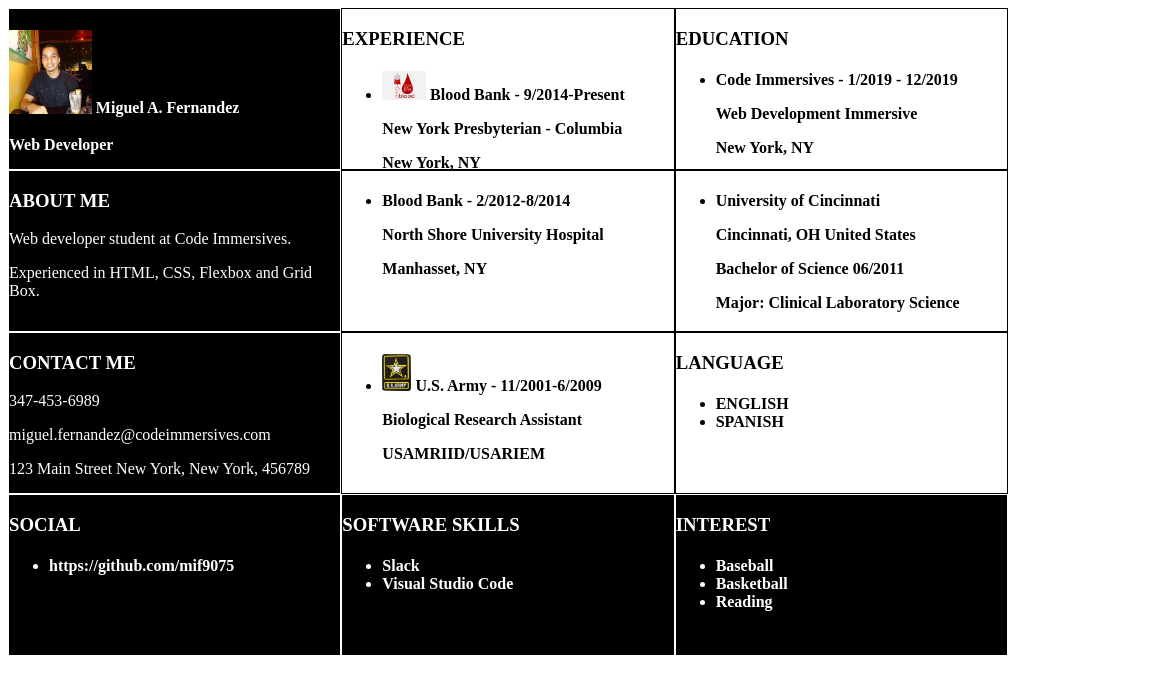
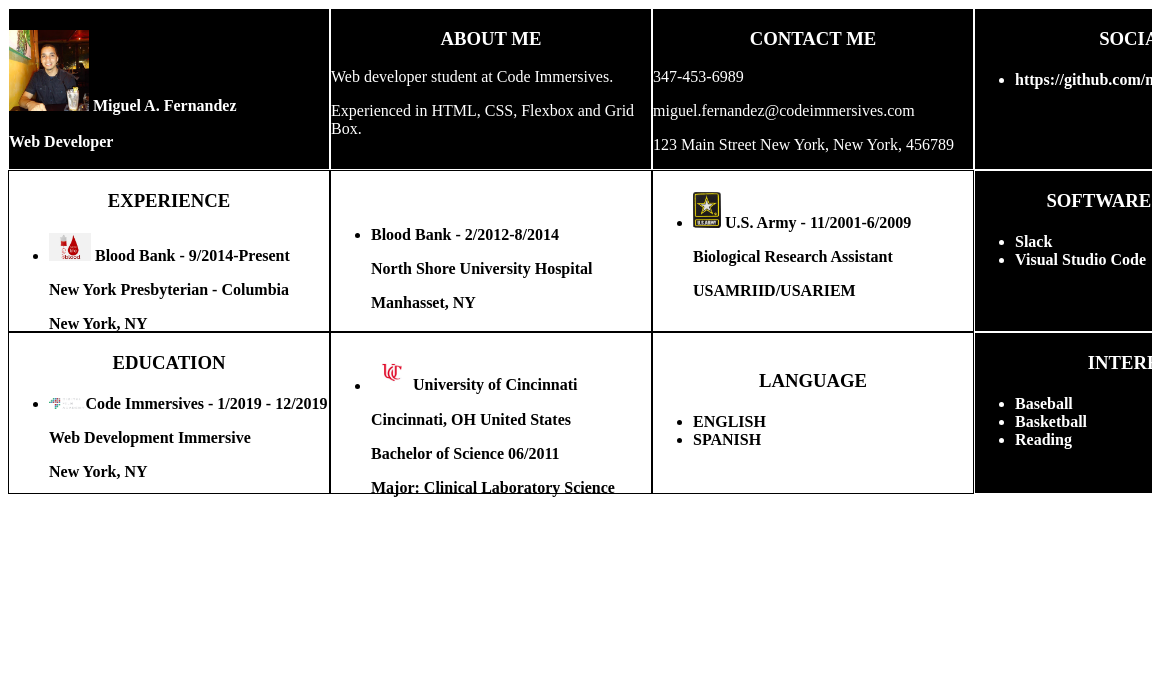
Before and after one commit to mif9075/flexbox_resume, a plain HTML site: page index.html in a window 768 px wide. Shown: the top 694 px of the page, 1152 px wide, since content can reach past the window. Drawn offline with Linux system fonts and the light colour scheme; a script that the page names is missing.

Commit message:
Updated Media

```diff
--- a/index.html
+++ b/index.html
@@ -22,7 +22,6 @@
                         <div class="square" id="other_bars">
                                 <h3>EXPERIENCE</h3>
                                 <h4><ul>
-
                                     <li><img src="assets/blood_bank.jpeg" width=15%>
                                     Blood Bank - 9/2014-Present</p>
                                         <p>New York Presbyterian - Columbia</p>
@@ -36,7 +35,7 @@
                                     <H3>EDUCATION</H3>
                                     <h4>
                                     <ul>
-                                        <li><p>Code Immersives - 1/2019 - 12/2019</p>
+                                        <li><p><img src="assets/Film Academy.png" width=13%>Code Immersives - 1/2019 - 12/2019</p>
                                             <p>Web Development Immersive</p>
                                             <p>New York, NY</p>
                                         </li>
@@ -53,7 +52,8 @@
                         </div>
 
                         <div class="square" id="other_bars">
-                                <h4><ul>
+                                <h4>
+                                <br><ul>
                                 <li><p>Blood Bank - 2/2012-8/2014</p>
                                 <p>North Shore University Hospital </p>
                                 <p>Manhasset, NY</p>
@@ -64,7 +64,7 @@
 
                         <div class="square" id="other_bars">
                                 <h4><ul>
-                                    <li><p>University of Cincinnati</p>
+                                    <li><p><img src="assets/Ucincinatti.jpeg" width=15%>University of Cincinnati</p>
                                        <p>Cincinnati, OH  United States</p>
                                 <p>Bachelor of Science 06/2011</p>
                                 <p>Major: Clinical Laboratory Science</p>
@@ -92,6 +92,7 @@
                     </div>
 
                     <div class="square" id="other_bars">
+                        <br>
                         <h3>LANGUAGE</h3>
                         <ul>
                             <h4>
--- a/main.css
+++ b/main.css
@@ -1,7 +1,7 @@
-/* Content in 12 flex boxes 4x3*/
+/* 12 flex boxes 3x4*/
 .square {
   padding: 0px;
-  width: 333px;
+  width: 320px;
   height: 160px;
   border: 1px solid;
 }
@@ -11,13 +11,12 @@
   display: flex;
   width: 1000px;
   height: auto;
-  /* flex-direction: column; */
-  /* align-items: flex-start; */
 }
 
 /* Set of 3 flex boxes */
 .rectangle {
   display: flex;
+  flex-direction: column;
 }
 
 /* Black Background on selected flex boxes */
@@ -31,8 +30,13 @@
   color: black;
 }
 
+h3 {
+  text-align: center;
+}
+
 /* Media Layouts */
-@media only screen and (max-width: 333px) and (orientation: portrait)
+
+@media only screen and (min-width: 0px) and (max-width: 400px) and (orientation: portrait)
 {
   #container {
     flex-direction: column;
@@ -42,8 +46,8 @@
   }
 }
 
-/* Portrait */
-@media only screen and (max-width: 400px) and (orientation: portrait)
+
+@media only screen and (min-width: 400px) and (max-width: 600px) and (orientation: portrait)
 {
   #container {
     flex-direction: column;
@@ -53,8 +57,11 @@
   }
 }
 
+
+
 /* Landscape */
-@media only screen and (min-width: 400px) and (max-width: 1000px) and (orientation: landscape)
+
+@media only screen and (min-width: 400px) and (orientation: landscape)
 {
   #container {
     flex-direction: column;
@@ -63,13 +70,3 @@
     flex-direction: row;
   }
 }
-
-
-@media only screen and (min-width: 600px) and (max-width: 1000px) {
-  #container {
-    flex-direction: column;
-  }
-  .rectangle {
-    flex-direction: row;
-  }
-}
```
Also changed, not shown: assets/Film Academy.png (added), assets/Ucincinatti.jpeg (added), 1 other file.
